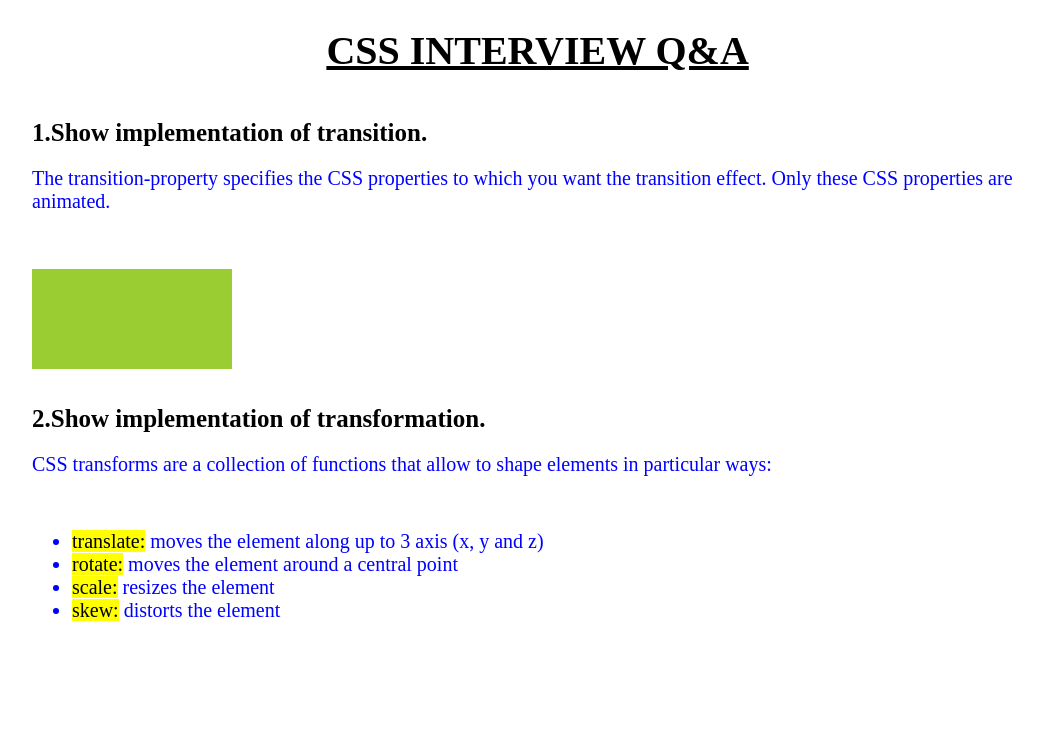
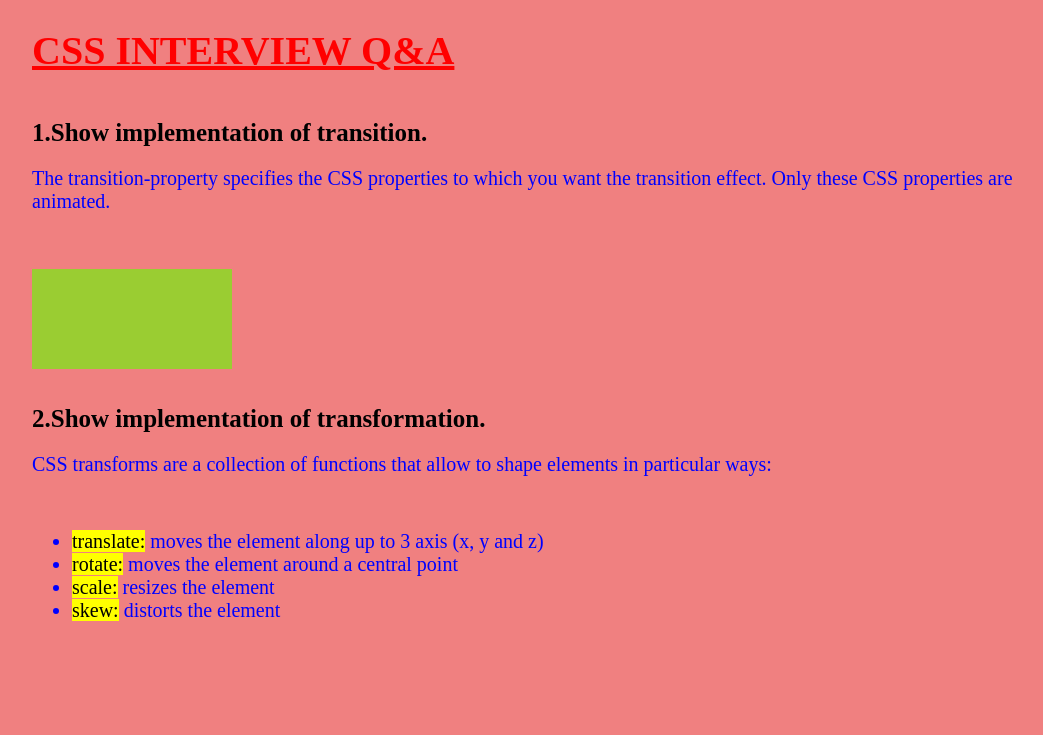
Before and after one commit to sahuabhishek98/css_Q5, a plain HTML site: page index.html in a window 1280 px wide. Shown: the top 735 px of the page, without its empty margins (126-1169 px from the left). Drawn offline with Linux system fonts and the light colour scheme.

Commit message:
Update style.css

```diff
--- a/style.css
+++ b/style.css
@@ -1,3 +1,6 @@
+body{
+    background-color: lightcoral;
+}
 .container{
     width: 80%;
     height: auto;
@@ -9,7 +12,7 @@
 h1{
     font-size: 40px;
     text-decoration: underline;
-    text-align: center;
+    color:red;
 }
 b{
     font-size: 25px;
```
